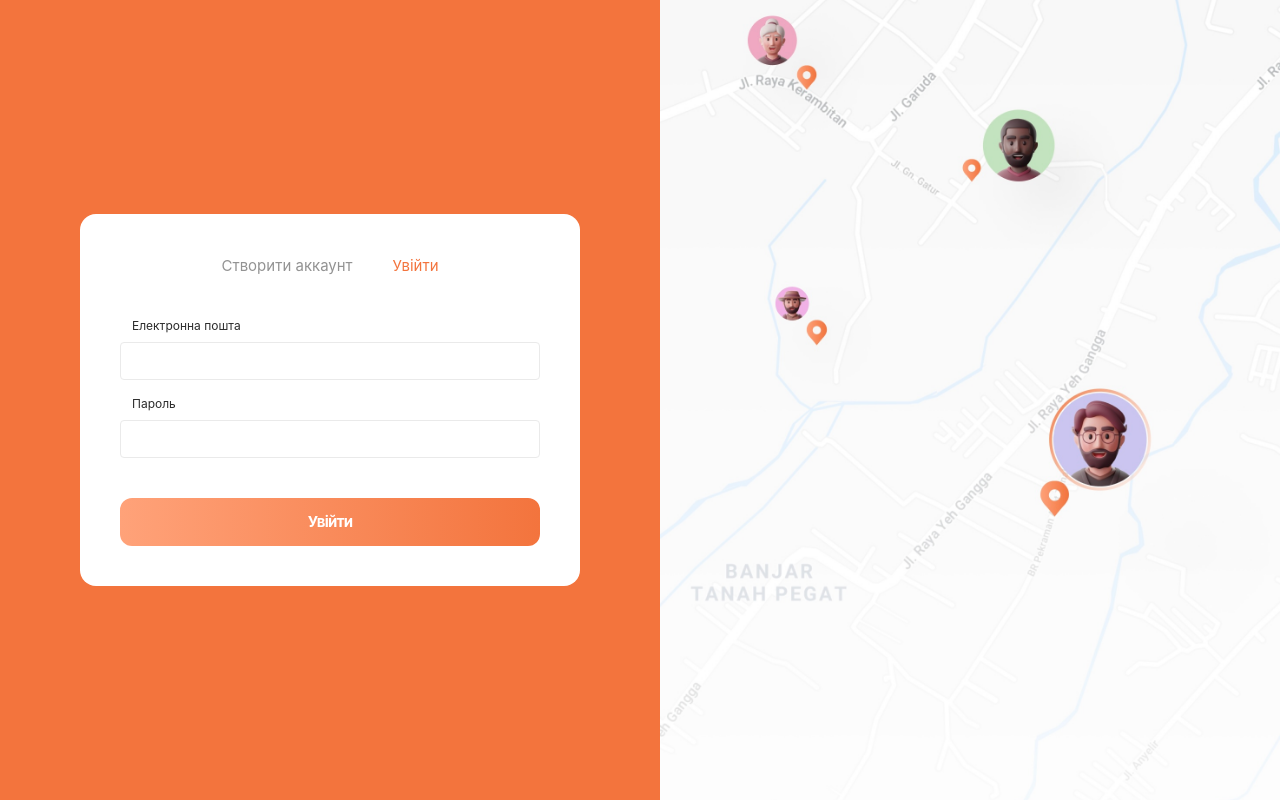
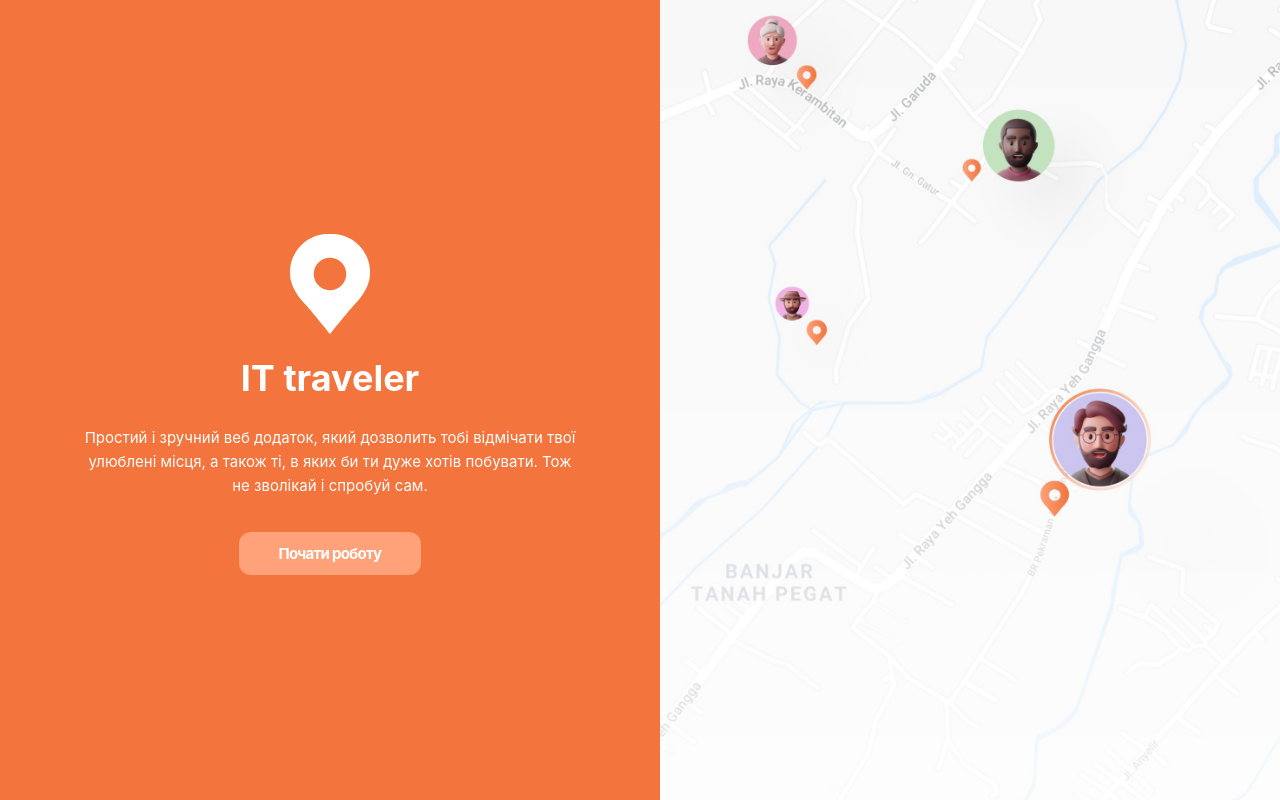
Before and after one commit to Serhieie/goit-vue-project, a Vue app: page / in a window 1280 px wide. Before the commit this address led to /goit-vue-project/auth/login. Built offline with nearby package versions, Linux system fonts and the light colour scheme.

Commit message:
fix: router

```diff
--- a/src/router/index.js
+++ b/src/router/index.js
@@ -8,17 +8,17 @@ const LoginView = () => import('../views/LoginView.vue')
 const RegistrationView = () => import('../views/RegistrationView.vue')
 
 const routes = [
-  { path: '/goit-vue-project', component: GreetingView, name: 'greeting' },
+  { path: '/', component: GreetingView, name: 'greeting' },
   {
-    path: '/goit-vue-project/auth',
+    path: '/auth',
     component: AuthView,
-    redirect: '/goit-vue-project/auth/login',
+    redirect: '/auth/login',
     children: [
       { path: 'login', component: LoginView, name: 'login' },
       { path: 'registration', component: RegistrationView, name: 'register' }
     ]
   },
-  { path: '/goit-vue-project/map', component: HomePageView, name: 'home' }
+  { path: '/map', component: HomePageView, name: 'home' }
 ]
 
 export const router = createRouter({
--- a/vite.config.js
+++ b/vite.config.js
@@ -3,7 +3,7 @@ import svgr from 'vite-plugin-svgr'
 import { defineConfig } from 'vite'
 import vue from '@vitejs/plugin-vue'
 
-export const BASE_FRONT = '/goit-vue-project'
+export const BASE_FRONT = '/'
 
 export default defineConfig({
   plugins: [vue(), svgr()],
```
